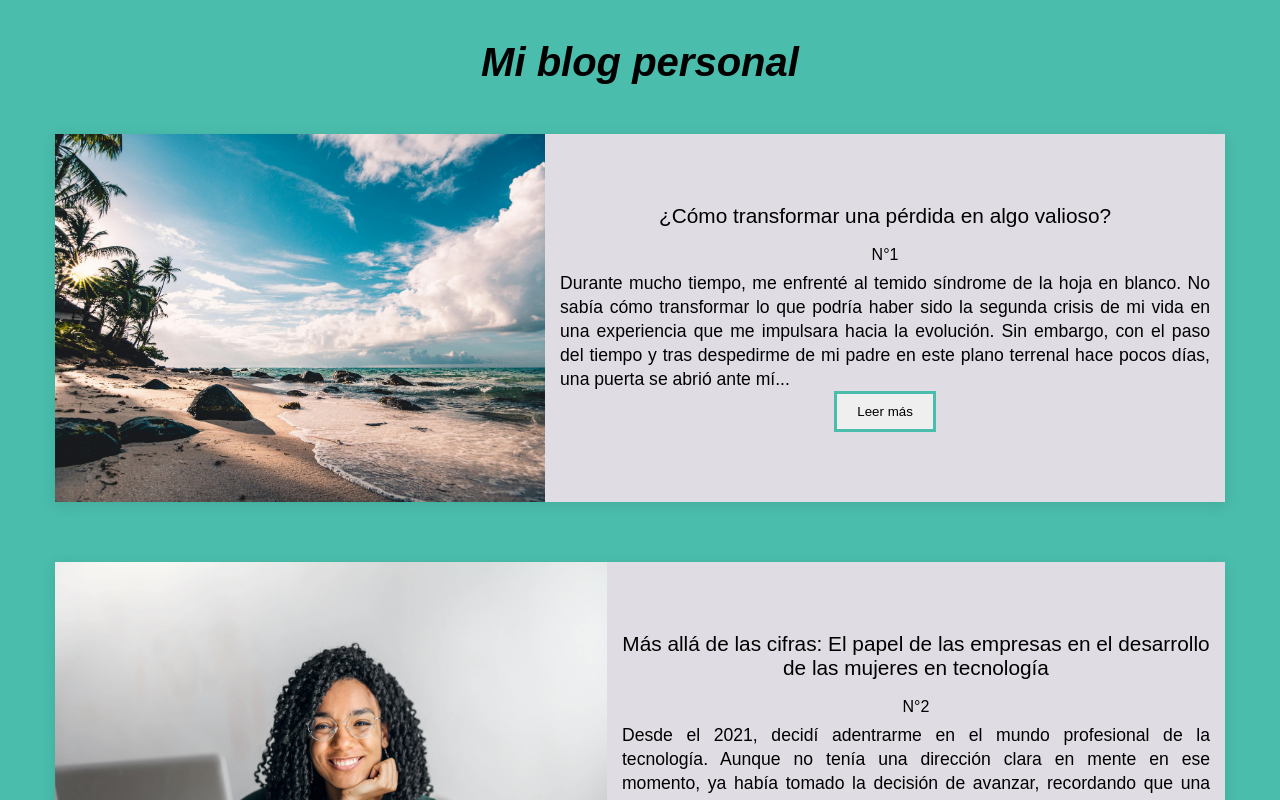
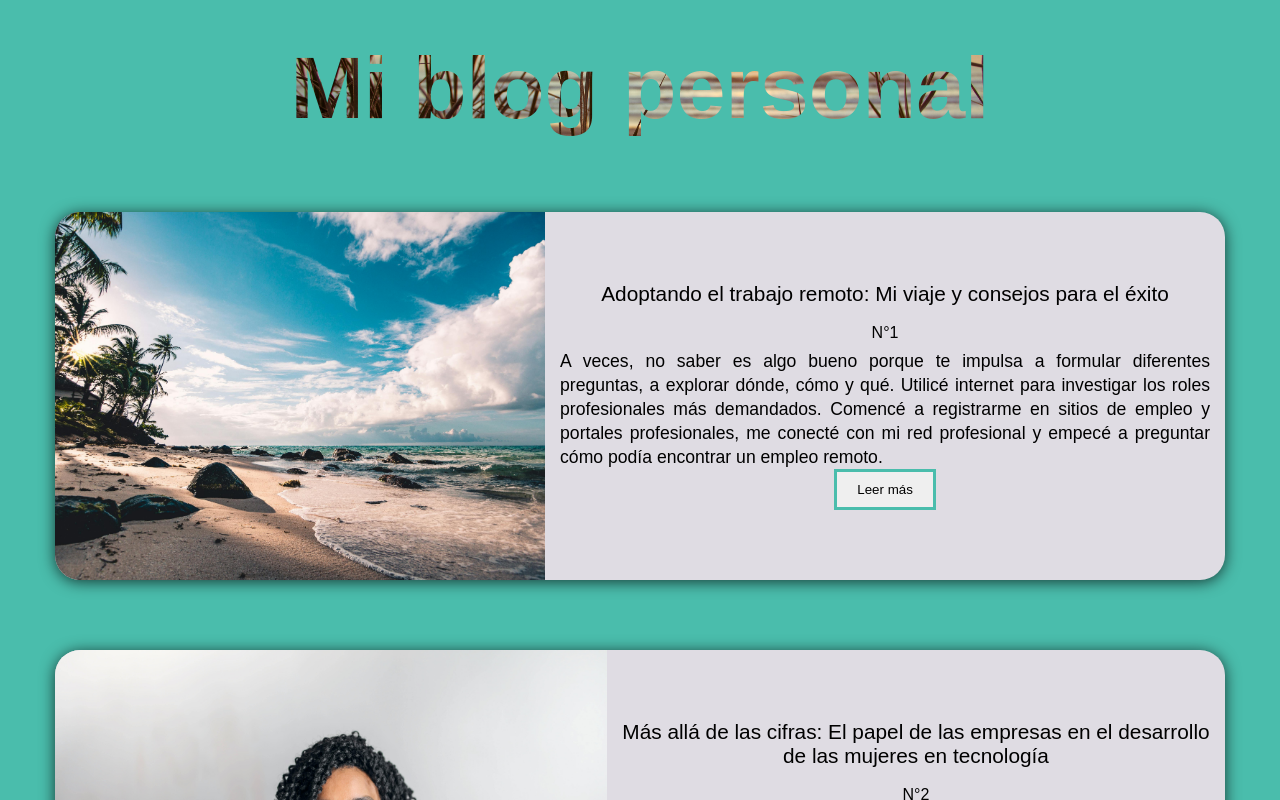
Before and after one commit to heidiqueen1/blog-dos, a React (Create React App) app: page / in a window 1280 px wide. Shown: the top 800 px of the page. Built offline with nearby package versions, Linux system fonts and the light colour scheme.

Commit message:
se agrega nuevo articulo y efectos/ se direcciona correctamente el boton ver mas

```diff
--- a/src/App.css
+++ b/src/App.css
@@ -11,12 +11,19 @@ body{
 
 h1{
   max-width: 940px;
-  font-size: 2.5em;
+  font-size: 5.5em;
+  color: transparent;
   font-family: sans-serif;
-  font-weight: 700;
+  font-weight: 900;
   line-height: 1.1;
   margin: 40px 0;
-  font-style: italic;
+  font-style: initial;
+  background-image: url(./imagenes/pexels-tres.jpg);
+  background-size: cover;
+  background-position-y:  center;
+  background-clip: text;
+  -webkit-background-clip: text;
+  -webkit-text-fill-color: transparent;
 }
 
 
@@ -37,4 +44,16 @@ h1{
   align-items: center;
   justify-content: center;
 
+
+
 }
+.contenedor-testimonio {
+  border-radius: 25px;
+  margin: 35px;
+  box-shadow: 0px 2px 15px 0px rgba(0, 0, 0, 0.7);
+
+}
+
+.imagen-testimonio{
+  border-radius: 25px 0 0 25px;
+}
--- a/src/App.js
+++ b/src/App.js
@@ -5,24 +5,34 @@ function App() {
   return (
     <div className="App">
       <div className='contenedor-principal'>
-      <h1>Mi blog personal</h1>
+      <h1 className='texto'>Mi blog personal</h1>
 
       < Testimonio
-       nombre ='¿Cómo transformar una pérdida en algo valioso?'
+       nombre ='Adoptando el trabajo remoto: Mi viaje y consejos para el éxito'
        id = 'N°1'
        imagen ='uno'
-       testimonio ='Durante mucho tiempo, me enfrenté al temido síndrome de la hoja en blanco. No sabía cómo transformar lo que podría haber sido la segunda crisis de mi vida en una experiencia que me impulsara hacia la evolución. Sin embargo, con el paso del tiempo y tras despedirme de mi padre en este plano terrenal hace pocos días, una puerta se abrió ante mí...'
+       testimonio ='A veces, no saber es algo bueno porque te impulsa a formular diferentes preguntas, a explorar dónde, cómo y qué. Utilicé internet para investigar los roles profesionales más demandados. Comencé a registrarme en sitios de empleo y portales profesionales, me conecté con mi red profesional y empecé a preguntar cómo podía encontrar un empleo remoto.'
+       url = 'https://www.linkedin.com/pulse/adoptando-el-trabajo-remoto-mi-viaje-y-consejos-para-%25C3%25A9xito-s%25C3%25A1nchez-cmbze/'
        />
        < Testimonio
        nombre ='Más allá de las cifras: El papel de las empresas en el desarrollo de las mujeres en tecnología'
        id = 'N°2'
        imagen ='dos'
        testimonio ='Desde el 2021, decidí adentrarme en el mundo profesional de la tecnología. Aunque no tenía una dirección clara en mente en ese momento, ya había tomado la decisión de avanzar, recordando que una decisión tomada es poder. ...'
+       url = 'https://www.linkedin.com/pulse/m%25C3%25A1s-all%25C3%25A1-de-las-cifras-el-papel-empresas-en-mujeres-heidi-s%25C3%25A1nchez-djwbe/'
+       />
+
+      < Testimonio
+       nombre ='Mujeres en tecnología: rompiendo barreras y empoderando el futuro desde la infancia'
+       id = 'N°3'
+       imagen ='tres'
+       testimonio ='La posibilidad de trabajar desde casa, estando presentes en el día a día de nuestros hijos, es un privilegio invaluable. Además, el desarrollo en áreas tan desafiantes como el desarrollo de software, con la posibilidad de vivir de ello, resulta increíblemente gratificante.'
+       url = 'https://www.linkedin.com/pulse/mujeres-en-tecnolog%25C3%25ADa-rompiendo-barreras-y-el-futuro-desde-s%25C3%25A1nchez-n6kde/'
        />
 
 
       </div>
-      <h2>By Heidi Sánchez</h2>
+      <h2>By Heidi Sánchez</h2>s
 
     </div>
   );
--- a/src/componentes/Boton.js
+++ b/src/componentes/Boton.js
@@ -2,9 +2,9 @@ import React from 'react';
 import '../hojas-de-estilo/Boton.css';
 
 
-function Boton() {
+function Boton({url}) {
     const handleButtonClick = () => {
-      window.location.href = 'https://www.linkedin.com/in/heidi-s%C3%A1nchez-qa/';
+      window.location.href = url ;
     };
 
     return (
--- a/src/componentes/Testimonio.js
+++ b/src/componentes/Testimonio.js
@@ -16,7 +16,7 @@ function Testimonio(props) {
         <p className='nombre-testimonio'> {props.nombre} </p>
         <p className='cargo-testimonio'> {props.id} </p>
         <p className='texto-testimonio'> {props.testimonio} </p>
-        <Boton/>
+        <Boton url = {props.url} />
 
 
       </div>
--- a/src/hojas-de-estilo/Testimonio.css
+++ b/src/hojas-de-estilo/Testimonio.css
@@ -6,7 +6,8 @@
     align-items: center;
     justify-content: center;
     background-color: #DFDCE3;
-    box-shadow: 0 3px 13px 1px rgb(0 0 0/9%);
+    margin: 35px;
+    box-shadow: 0px 2px 15px 0px rgba(0, 0, 0, 0.7);
 }
 
 .imagen-testimonio {
```
